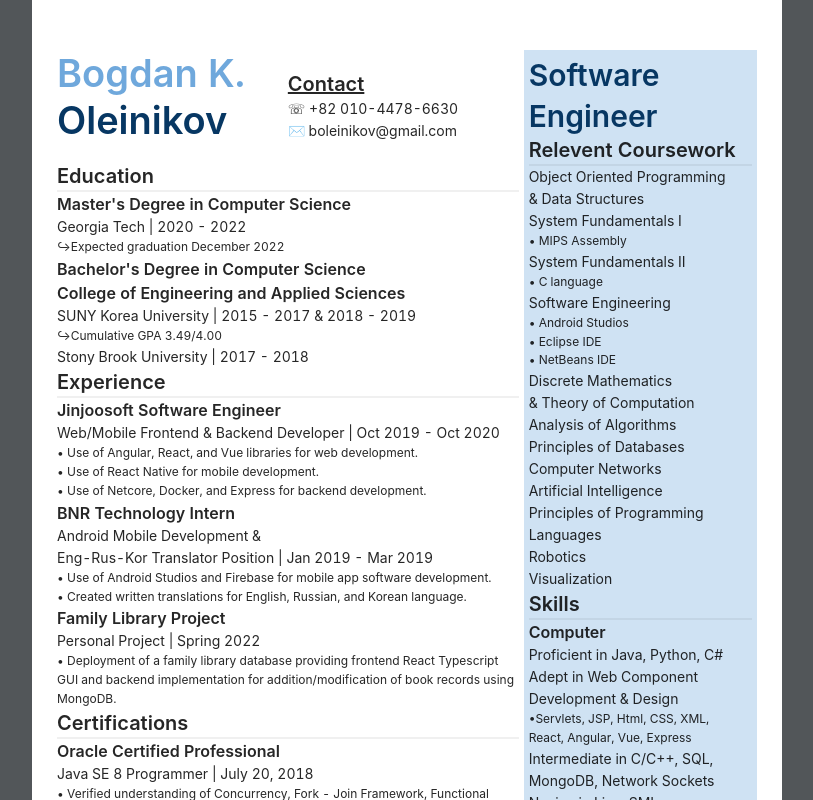
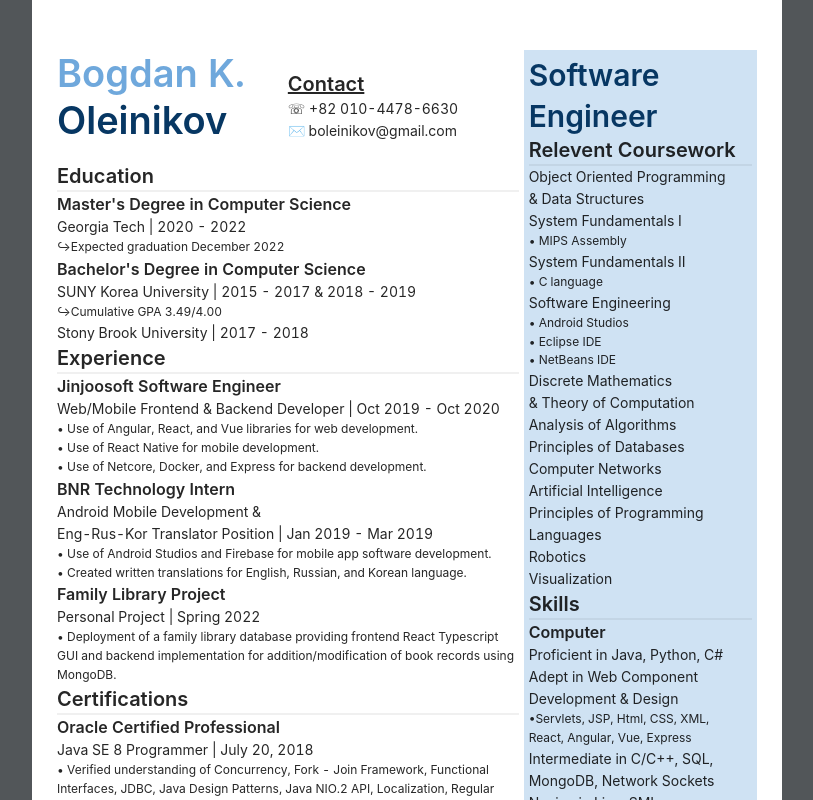
Before and after one commit to bowdawn/oleinikov-resume, a React (Create React App) app: page / in a window 1280 px wide. Shown: the top 800 px of the page, without its empty margins (233-1046 px from the left). Built offline with nearby package versions, Linux system fonts and the light colour scheme.

Commit message:
info update

```diff
--- a/src/App.tsx
+++ b/src/App.tsx
@@ -31,8 +31,8 @@ const App: FC = () => (
               <div className='description-detail'>↪Expected graduation December 2022</div>
             </div>
             <div>
-              <Title level={5}>Bachelor's Degree in Computer Science<br />
-                College of Engineering and Applied Sciences </Title>
+              <Title level={5}>Bachelor's Degree in Computer Science
+                </Title>
               <div className='description-title'>SUNY Korea University | 2015 - 2017 & 2018 - 2019</div>
               <div className='description-detail'>↪Cumulative GPA 3.49/4.00 </div >
               <div className='description-title'>Stony Brook University | 2017 - 2018 </div>
```
